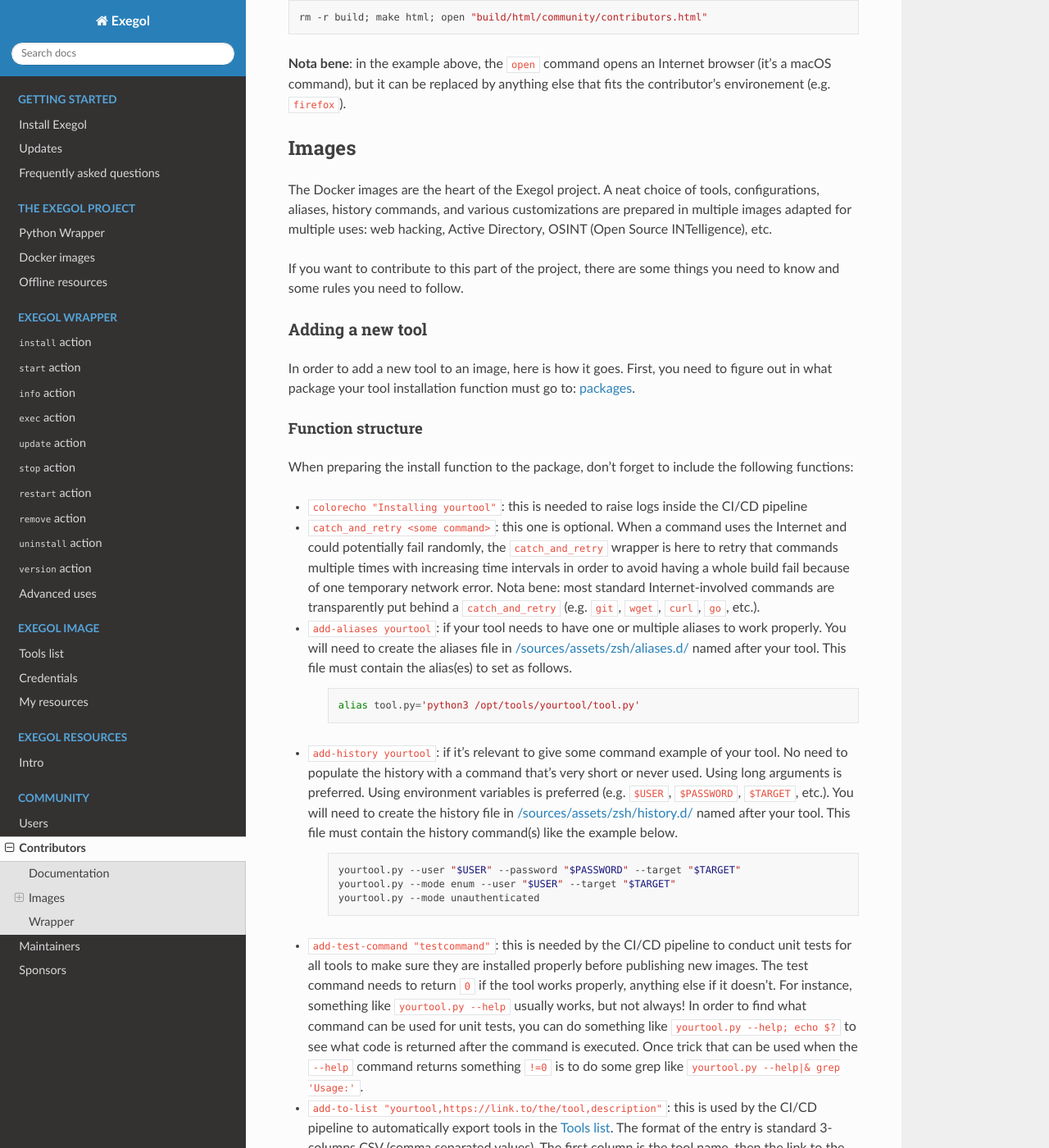
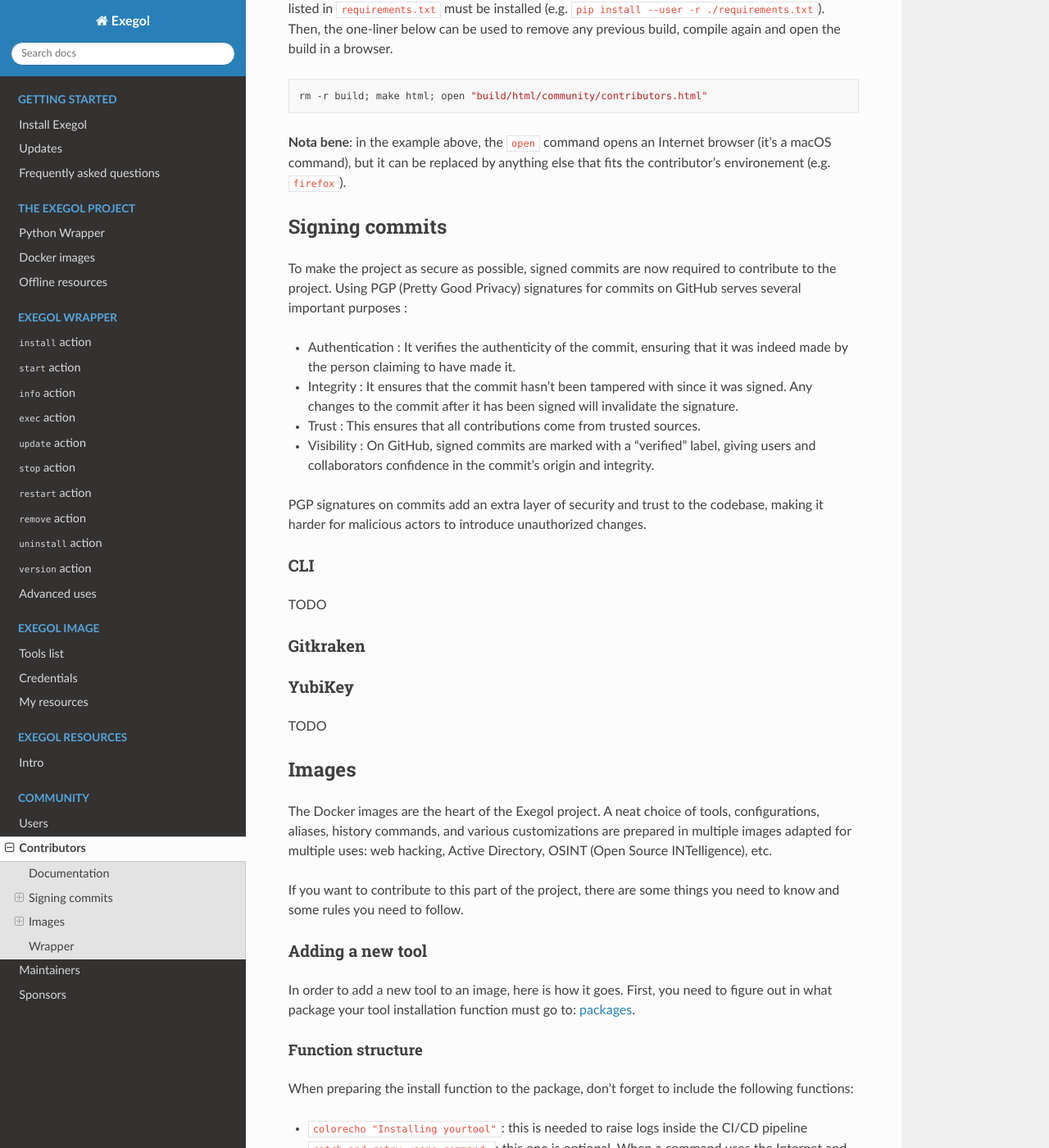
Before and after one commit to ThePorgs/Exegol-docs, a Sphinx documentation site: the page built from source/community/contributors.rst, in a window 1280 px wide and 1400 px high, scrolled down 1230 px. Shown: the whole window at 82% size. Built offline with Sphinx 7.4.7 and the Read the Docs theme 2.0.0, drawn with Linux system fonts in a browser that asks for light colours; some of the changed text lies outside the part shown.

Commit message:
Add introduction for signing commits

```diff
--- a/source/community/contributors.rst
+++ b/source/community/contributors.rst
@@ -35,6 +35,30 @@
 
 **Nota bene**: in the example above, the ``open`` command opens an Internet browser (it's a macOS command), but it can be replaced by anything else that fits the contributor's environement (e.g. ``firefox``).
 
+Signing commits
+===============
+
+To make the project as secure as possible, signed commits are now required to contribute to the project.
+Using PGP (Pretty Good Privacy) signatures for commits on GitHub serves several important purposes :
+
+* Authentication : It verifies the authenticity of the commit, ensuring that it was indeed made by the person claiming to have made it.
+* Integrity : It ensures that the commit hasn't been tampered with since it was signed. Any changes to the commit after it has been signed will invalidate the signature.
+* Trust : This ensures that all contributions come from trusted sources.
+* Visibility : On GitHub, signed commits are marked with a "verified" label, giving users and collaborators confidence in the commit's origin and integrity.
+
+PGP signatures on commits add an extra layer of security and trust to the codebase, making it harder for malicious actors to introduce unauthorized changes.
+
+CLI
+~~~~~~~~~
+TODO
+
+Gitkraken
+~~~~~~~~~
+
+
+YubiKey
+~~~~~~~~~
+TODO
 
 Images
 ======
```
